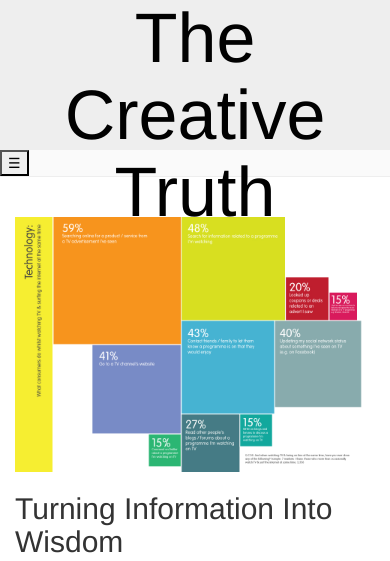
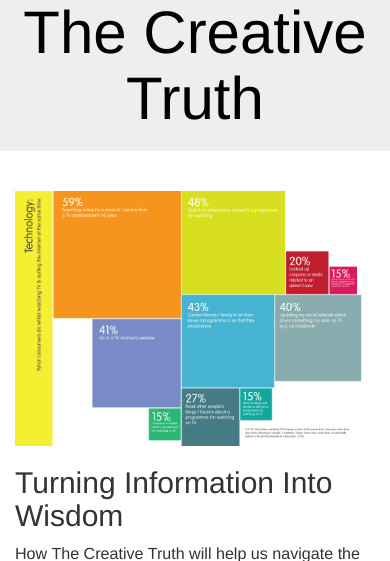
Before and after one commit to carterfawson/TheCreativeTruth, a Django app: template templates/index.html in a window 390 px wide. Shown: the top 561 px of the page. Run offline with Django 3.2, Linux system fonts and the light colour scheme; the template is opened without the code that fills it, so the values that code supplies are empty; some libraries are stand-ins or nearby versions.

Commit message:
WIP header

```diff
--- a/static/blog/css/index.css
+++ b/static/blog/css/index.css
@@ -52,7 +52,7 @@ body {
 }
 
 .thin-nav-toggle {
-    display: none;
+    display: none !important;
 }
 
 @media screen and (max-width: 750px) {
@@ -65,7 +65,7 @@ body {
     }
 
     .imghead > h1 {
-    font-size: 70px;
+    font-size: 60px;
     }
 
     .thin-search-off {
--- a/templates/index.html
+++ b/templates/index.html
@@ -39,7 +39,7 @@
             </div>
         </div>
 
-    <button type="button" class="thin-nav-toggle">&#9776;</button>
+    <button type="button" class="btn-primary thin-nav-toggle">&#9776;</button>
     <div class="container small-cont thin-nav">
             <div class="row">
                 <div class="col-sm-3 text-center">
```
